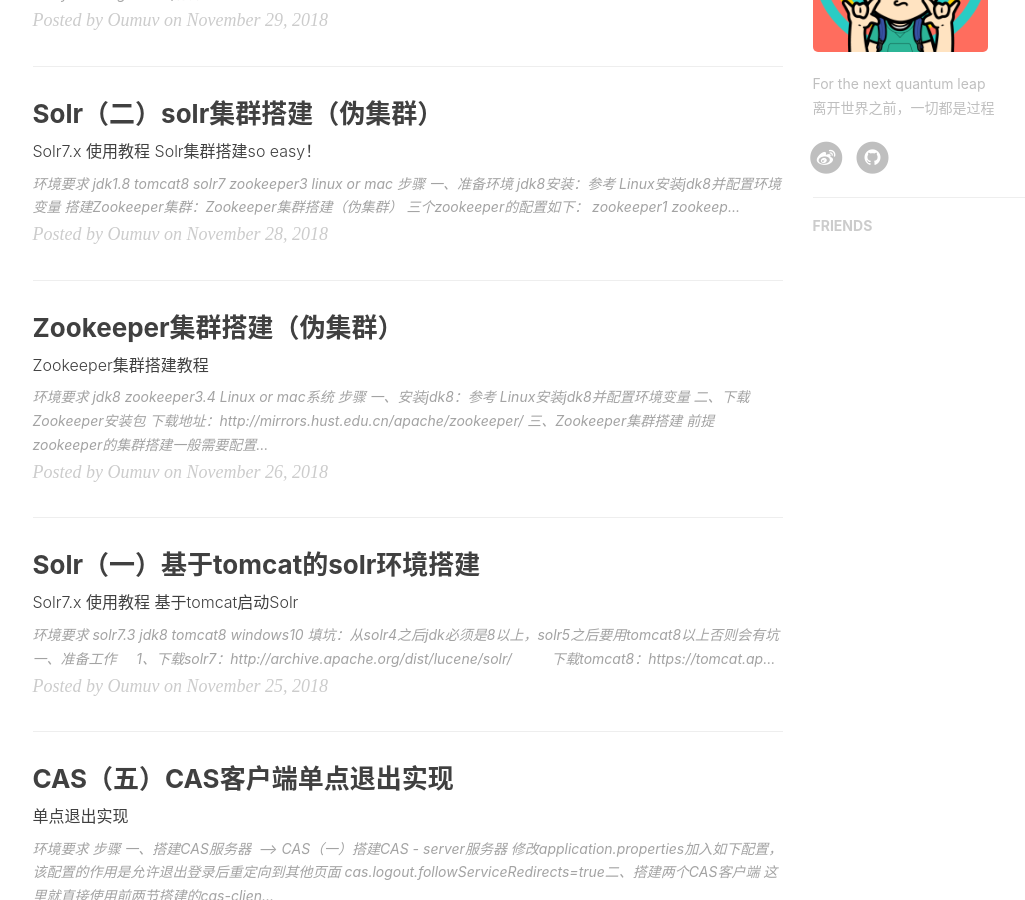
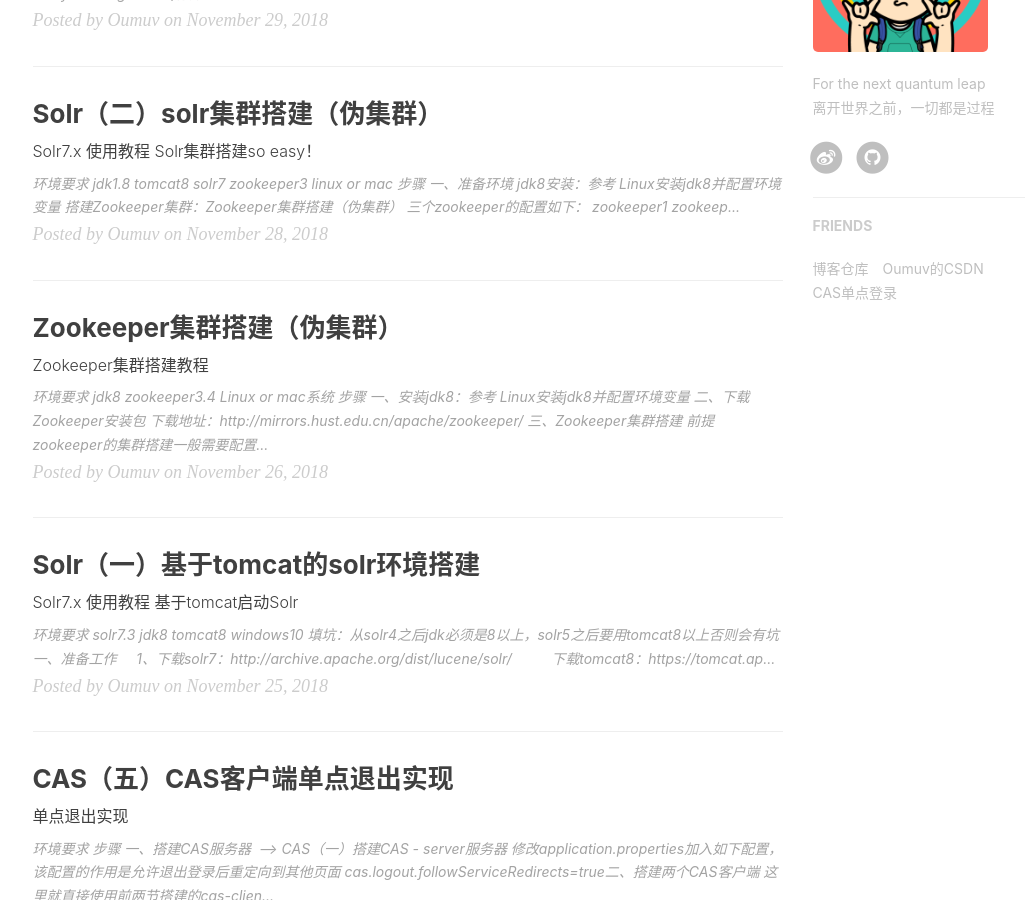
Before and after one commit to Oumuv/Oumuv.github.io, a Jekyll site: the page built from index.html, in a window 1280 px wide and 900 px high, scrolled down 846 px. Shown: the whole window, without its empty margins (135-1160 px from the left). Built offline with Jekyll 4.4.1, drawn with Linux system fonts in a browser that asks for light colours; nearby versions of some CDN libraries; the list of posts is cut into pages by our own code; comment, search, counter and statistics services are not loaded; some of the changed lines change nothing that is shown.

Commit message:
20181129

```diff
--- a/_config.yml
+++ b/_config.yml
@@ -117,38 +117,14 @@ page-mathjax: false
 
 # Friends
 friends: [
-#    {
-#    #     title: "Su",
-#    #     href: "http://su.gallery/"
-#    # },{
-#        title: "乱序",
-#        href: "http://mida.re/"
-#    },{
-#        title: "前端外刊评论",
-#        href: "http://qianduan.guru/"
-#    },{
-#        title: "天镶的博客",
-#        href: "http://lingyu.wang/"
-#    },{
-#        title: "Luke 的自留地",
-#        href: "http://hmqk1995.github.io"
-#    },{
-#        title: "Ebn's Blog",
-#        href: "http://ebnbin.com/"
-#    },{
-#        title: "SmdCn's Blog",
-#        href: "http://blog.smdcn.net"
-#    },{
-#        title: "David's Game",
-#        href: "https://www.ruoyaowu.com/"
-#    },{
-#        title: "DHong Say",
-#        href: "http://dhong.co"
-#    },{
-#        title: "尹峰以为",
-#        href: "http://ingf.github.io/"
-#    },{
-#        title: "解旻的博客",
-#        href: "http://xieminis.me/"
-#    }
+    {
+      title: "博客仓库",
+      href: "https://oumuv.github.io/archive/"
+    },{
+      title: "Oumuv的CSDN",
+      href: "https://blog.csdn.net/oumuv"
+    },{
+      title: "CAS单点登录",
+      href: "https://blog.csdn.net/oumuv/column/info/30169"
+    }
 ]
```
